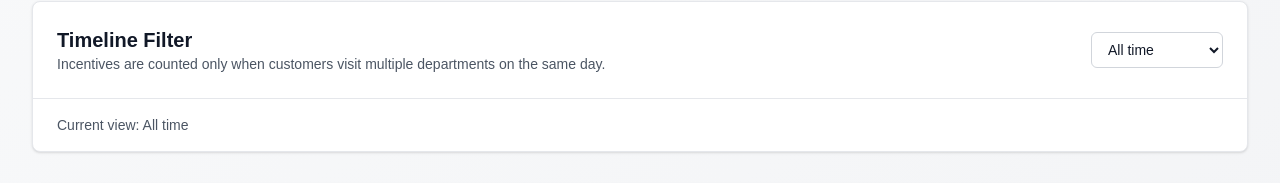
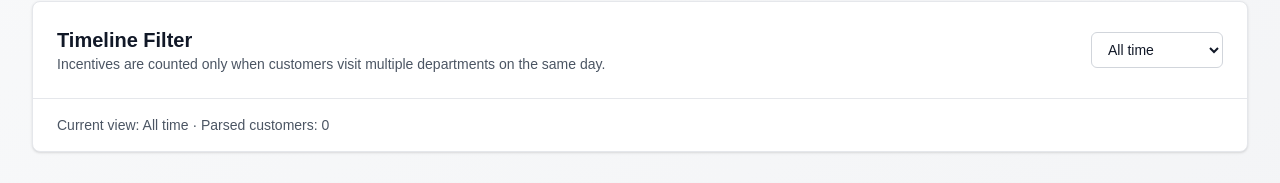
Before and after one commit to RushabhL2309/excel_report, a Next.js app: page / in a window 1280 px wide. Shown: the part 597-780 px from the top of the page. Built offline with nearby package versions, Linux system fonts and the light colour scheme.

Commit message:
new updates for excel

```diff
--- a/app/page.tsx
+++ b/app/page.tsx
@@ -23,23 +23,35 @@ type SalespersonMetric = {
   breakdown: BreakdownEntry[]
 }
 
+type InternalBreakdown = {
+  name: string
+  breakdown: BreakdownEntry[]
+}
+
 type CustomerVisitInfo = {
   customerId: string
-  totalDepartments: number | null
-  visitedDepartments: string[]
+  departments: Set<string>
   dateIso: string | null
   dateKey: string
 }
 
-type InternalBreakdown = {
-  name: string
-  breakdown: BreakdownEntry[]
+type CustomerInteraction = {
+  customerId: string
+  normalizedCustomerId: string
+  voucherNo: string | null
+  voucherDateIso: string | null
+  voucherDateDisplay: string | null
+  department: string | null
+  counter: string | null
+  departmentLabel: string | null
+  salesperson: string
 }
 
 type ParsedWorkbook = {
   metrics: SalespersonMetric[]
   availableDates: string[]
   dateLabels: Record<string, string>
+  customerInteractions: CustomerInteraction[]
 }
 
 const normalizeQuotes = (value: string) => value.replace(/[’‘]/g, "'")
@@ -59,21 +71,6 @@ const stringifyCell = (value: string | number | Date | null): string => {
 const normalizeKey = (value: string | number | Date | null): string => {
   const raw = normalizeQuotes(stringifyCell(value))
   return raw.replace(/\s+/g, ' ').trim().toLowerCase()
-}
-
-const extractNumber = (value: string | number | Date | null): number | null => {
-  if (value === null || value === undefined || value === '') return null
-  if (typeof value === 'number') {
-    return Number.isFinite(value) ? value : null
-  }
-  if (value instanceof Date) {
-    return null
-  }
-  const cleaned = value.replace(/,/g, '')
-  const match = cleaned.match(/-?\d+(?:\.\d+)?/)
-  if (!match) return null
-  const num = Number(match[0])
-  return Number.isFinite(num) ? num : null
 }
 
 const formatDisplayDate = (iso: string): string => {
@@ -138,6 +135,14 @@ const addDaysToIso = (iso: string, days: number): string => {
   return toIsoDate(date)
 }
 
+const calculateIncentiveForDepartments = (departmentCount: number): number => {
+  if (departmentCount >= 5) return 80
+  if (departmentCount === 4) return 60
+  if (departmentCount === 3) return 40
+  if (departmentCount === 2) return 20
+  return 0
+}
+
 const parseWorkbook = (buffer: ArrayBuffer): ParsedWorkbook => {
   const workbook = XLSX.read(buffer, { type: 'array' })
   if (workbook.SheetNames.length === 0) {
@@ -159,7 +164,9 @@ const parseWorkbook = (buffer: ArrayBuffer): ParsedWorkbook => {
     throw new Error('The worksheet is empty.')
   }
 
-  const headerRowIndex = rows.findIndex((row) => row.some((value) => stringifyCell(value) !== ''))
+  const HEADER_ROW_NUMBER = 4
+  const headerRowIndex =
+    HEADER_ROW_NUMBER - 1 < rows.length ? HEADER_ROW_NUMBER - 1 : rows.findIndex((row) => row.some((value) => stringifyCell(value) !== ''))
   if (headerRowIndex === -1) {
     throw new Error('Unable to locate a header row in the worksheet.')
   }
@@ -168,43 +175,54 @@ const parseWorkbook = (buffer: ArrayBuffer): ParsedWorkbook => {
   const normalizedHeader = headerRow.map((cell) => normalizeQuotes(stringifyCell(cell)).trim())
   const headerLookup = normalizedHeader.map((label) => label.toLowerCase())
 
-  const voucherDateIndex = headerLookup.findIndex((label) => label.includes('date'))
-  const firstSalesmanIndex = headerLookup.indexOf('salesman name')
-  const itemGroupIndex = headerLookup.indexOf('itemgroup name')
-  const firstMobileIndex = headerLookup.indexOf('mobile1')
-  const secondMobileIndex = headerLookup.indexOf('mobile1', firstMobileIndex + 1)
-  const totalIndex = headerLookup.indexOf('total')
-  const table3SalesmanIndex = headerLookup.indexOf('salesman name', firstSalesmanIndex + 1)
+  const findHeaderIndex = (needles: string | string[], fromIndex = 0) => {
+    const targets = Array.isArray(needles) ? needles : [needles]
+    const loweredTargets = targets.map((item) => item.toLowerCase())
+    for (let index = fromIndex; index < headerLookup.length; index += 1) {
+      const headerLabel = headerLookup[index]
+      if (!headerLabel) continue
+      if (
+        loweredTargets.some(
+          (target) =>
+            headerLabel === target ||
+            headerLabel.includes(target) ||
+            normalizedHeader[index].toLowerCase() === target
+        )
+      ) {
+        return index
+      }
+    }
+    return -1
+  }
+
+  const voucherNoIndex = findHeaderIndex(['voucher no'])
+  const voucherDateIndex = findHeaderIndex(['voucher date', 'date'])
+  const firstSalesmanIndex = findHeaderIndex(['salesman name', 'sales person'])
+  const itemGroupIndex = findHeaderIndex(['itemgroup name', 'item group name', 'item group'])
+  const counterIndex = findHeaderIndex(['counter name', 'counter'])
+  const firstMobileIndex = findHeaderIndex(['mobile1', 'customer id', 'customer mobile'])
 
   if (firstSalesmanIndex === -1 || itemGroupIndex === -1 || firstMobileIndex === -1) {
     throw new Error('Failed to detect the salesman/department table. Please ensure headers like "Salesman Name", "ItemGroup Name", and "Mobile1" exist.')
   }
 
-  if (secondMobileIndex === -1 || totalIndex === -1) {
-    throw new Error('Failed to detect the department visit table. Please ensure headers like "Mobile1" and "total" exist for the second table.')
-  }
-
-  if (table3SalesmanIndex === -1) {
-    throw new Error('Failed to detect the incentive table. Please ensure the header row contains a second "Salesman Name" column followed by salesperson names.')
-  }
-
-  const departmentColumnIndexes = headerLookup
-    .map((label, index) => ({ label, index }))
-    .filter(({ index }) => index > secondMobileIndex && index < totalIndex && headerRow[index] !== null)
-    .filter(({ label }) => label && label !== 'mobile1' && label !== 'total')
-
-  const incentiveColumns = headerLookup
-    .map((label, index) => ({ label, index, raw: headerRow[index] }))
-    .filter(({ index }) => index > table3SalesmanIndex)
-    .map(({ index, raw }) => ({ index, name: stringifyCell(raw) }))
-    .filter(({ name }) => name !== '')
-
   const salesmanDepartments = new Map<string, { name: string; departments: Set<string> }>()
-  const interactionMap = new Map<string, Set<string>>()
   const customerVisits = new Map<string, CustomerVisitInfo>()
+  const customerSalesmen = new Map<
+    string,
+    Map<string, { name: string; departments: Set<string> }>
+  >()
   const breakdownMap = new Map<string, InternalBreakdown>()
   const availableDates = new Set<string>()
   const dateLabels = new Map<string, string>()
+  const customerInteractions: CustomerInteraction[] = []
+
+  const formatDepartmentCounter = (department: string, counter: string) => {
+    if (department && counter) return `${department} (${counter})`
+    if (department) return department
+    if (counter) return counter
+    return ''
+  }
 
   for (let rowIndex = headerRowIndex + 1; rowIndex < rows.length; rowIndex += 1) {
     const row = rows[rowIndex]
@@ -223,10 +241,13 @@ const parseWorkbook = (buffer: ArrayBuffer): ParsedWorkbook => {
     // Table 1: Salesman -> Department mapping and per-customer interactions
     const rawSalesman = stringifyCell(row[firstSalesmanIndex])
     const rawDepartment = stringifyCell(row[itemGroupIndex])
+    const rawCounter = counterIndex !== -1 ? stringifyCell(row[counterIndex]) : ''
     const rawCustomerFromTable1 = stringifyCell(row[firstMobileIndex])
+    const voucherNo = voucherNoIndex !== -1 ? stringifyCell(row[voucherNoIndex]) : ''
 
     const salesmanKey = normalizeKey(rawSalesman)
-    const departmentValue = rawDepartment
+    const customerKey = normalizeKey(rawCustomerFromTable1)
+    const departmentLabel = formatDepartmentCounter(rawDepartment, rawCounter)
 
     if (salesmanKey) {
       if (!salesmanDepartments.has(salesmanKey)) {
@@ -235,99 +256,105 @@ const parseWorkbook = (buffer: ArrayBuffer): ParsedWorkbook => {
           departments: new Set(),
         })
       }
-      if (departmentValue) {
-        salesmanDepartments.get(salesmanKey)!.departments.add(departmentValue)
+      if (departmentLabel) {
+        salesmanDepartments.get(salesmanKey)!.departments.add(departmentLabel)
       }
     }
 
-    if (salesmanKey && rawCustomerFromTable1) {
-      const customerKey = normalizeKey(rawCustomerFromTable1)
-      const interactionKey = `${customerKey}__${salesmanKey}__${dateInfo.key}`
-      if (!interactionMap.has(interactionKey)) {
-        interactionMap.set(interactionKey, new Set())
+    if (salesmanKey && customerKey) {
+      const visitKey = `${customerKey}__${dateInfo.key}`
+      if (!customerSalesmen.has(visitKey)) {
+        customerSalesmen.set(visitKey, new Map())
       }
-      if (departmentValue) {
-        interactionMap.get(interactionKey)!.add(departmentValue)
+      if (!customerSalesmen.get(visitKey)!.has(salesmanKey)) {
+        customerSalesmen
+          .get(visitKey)!
+          .set(salesmanKey, {
+            name: rawSalesman || 'Unknown Salesman',
+            departments: new Set<string>(),
+          })
+      }
+      if (departmentLabel) {
+        customerSalesmen.get(visitKey)!.get(salesmanKey)!.departments.add(departmentLabel)
       }
     }
 
-    // Table 2: Customer visits per department (date aware)
-    const rawCustomerFromTable2 = stringifyCell(row[secondMobileIndex])
-    if (rawCustomerFromTable2) {
-      const customerKey = normalizeKey(rawCustomerFromTable2)
+    if (customerKey) {
       const visitKey = `${customerKey}__${dateInfo.key}`
-      const visitedDepartments = departmentColumnIndexes
-        .map(({ index }) => {
-          const value = extractNumber(row[index])
-          if (value && value > 0) {
-            return stringifyCell(headerRow[index]) || 'Unknown Department'
-          }
-          return null
-        })
-        .filter((value): value is string => Boolean(value))
-
-      const totalDepartments = extractNumber(row[totalIndex]) ?? (visitedDepartments.length || null)
+      if (!customerVisits.has(visitKey)) {
         customerVisits.set(visitKey, {
-        customerId: rawCustomerFromTable2,
-        totalDepartments,
-        visitedDepartments,
+          customerId: rawCustomerFromTable1,
+          departments: new Set<string>(),
           dateIso: dateInfo.iso,
           dateKey: dateInfo.key,
         })
       }
+      if (departmentLabel) {
+        customerVisits.get(visitKey)!.departments.add(departmentLabel)
+      }
+    }
 
-    // Table 3: Incentive distribution per salesperson
-    const rawCustomerFromTable3 = stringifyCell(row[table3SalesmanIndex])
-    if (rawCustomerFromTable3) {
-      const customerKey = normalizeKey(rawCustomerFromTable3)
-      const visitKey = `${customerKey}__${dateInfo.key}`
-      const visitInfo = customerVisits.get(visitKey)
+    if (rawCustomerFromTable1) {
+      customerInteractions.push({
+        customerId: rawCustomerFromTable1,
+        normalizedCustomerId: customerKey,
+        voucherNo: voucherNo || null,
+        voucherDateIso: dateInfo.iso,
+        voucherDateDisplay: dateInfo.iso
+          ? dateLabels.get(dateInfo.iso) ?? formatDisplayDate(dateInfo.iso)
+          : dateInfo.display,
+        department: rawDepartment || null,
+        counter: rawCounter || null,
+        departmentLabel: departmentLabel || null,
+        salesperson: rawSalesman || 'Unknown Salesman',
+      })
+    }
 
-      incentiveColumns.forEach(({ index, name }) => {
-        const amount = extractNumber(row[index])
-        if (!amount || amount === 0) {
+    // Incentive table rows are no longer required; incentives will be calculated after parsing
+  }
+
+  customerVisits.forEach((visitInfo, visitKey) => {
+    const salesmenForVisit = customerSalesmen.get(visitKey)
+    if (!salesmenForVisit || salesmenForVisit.size === 0) {
       return
     }
 
-        const salespersonKey = normalizeKey(name)
-        if (!salespersonKey) {
+    const uniqueVisitedDepartments = new Set(visitInfo.departments)
+    salesmenForVisit.forEach(({ departments }) => {
+      departments.forEach((dept) => uniqueVisitedDepartments.add(dept))
+    })
+
+    const departmentsVisitedCount = uniqueVisitedDepartments.size
+
+    const incentiveAmount = calculateIncentiveForDepartments(departmentsVisitedCount)
+    if (incentiveAmount === 0) {
       return
     }
 
-        if (!visitInfo) {
-          return
-        }
+    const displayDate = visitInfo.dateIso
+      ? dateLabels.get(visitInfo.dateIso) ?? formatDisplayDate(visitInfo.dateIso)
+      : null
 
-        const totalDepartments = visitInfo.totalDepartments ?? visitInfo.visitedDepartments.length
-        if (totalDepartments !== null && totalDepartments <= 1) {
-          return
-        }
-
-        if (!breakdownMap.has(salespersonKey)) {
-          breakdownMap.set(salespersonKey, {
+    salesmenForVisit.forEach(({ name, departments }, salesmanKey) => {
+      if (!breakdownMap.has(salesmanKey)) {
+        breakdownMap.set(salesmanKey, {
           name,
           breakdown: [],
         })
       }
 
-        const handledKey = `${customerKey}__${salespersonKey}__${dateInfo.key}`
-        const handledDepartments = interactionMap.get(handledKey)
-
-        breakdownMap.get(salespersonKey)!.breakdown.push({
+      breakdownMap.get(salesmanKey)!.breakdown.push({
         customerId: visitInfo.customerId,
-          amount,
-          departmentsVisited: totalDepartments,
-          visitedDepartments: visitInfo.visitedDepartments,
-          handledDepartments: handledDepartments ? Array.from(handledDepartments) : [],
-          dateKey: dateInfo.key,
+        amount: incentiveAmount,
+        departmentsVisited: departmentsVisitedCount,
+        visitedDepartments: Array.from(uniqueVisitedDepartments),
+        handledDepartments: Array.from(departments),
+        dateKey: visitInfo.dateKey,
         dateIso: visitInfo.dateIso,
-          displayDate: visitInfo.dateIso
-            ? dateLabels.get(visitInfo.dateIso) ?? formatDisplayDate(visitInfo.dateIso)
-            : dateInfo.display,
+        displayDate,
       })
     })
-    }
-  }
+  })
 
   const metrics: SalespersonMetric[] = []
 
@@ -373,6 +400,7 @@ const parseWorkbook = (buffer: ArrayBuffer): ParsedWorkbook => {
     metrics: sortedMetrics,
     availableDates: availableDatesList,
     dateLabels: dateLabelRecord,
+    customerInteractions,
   }
 }
 
@@ -390,6 +418,7 @@ export default function Dashboard() {
   const [rawMetrics, setRawMetrics] = useState<SalespersonMetric[]>([])
   const [availableDates, setAvailableDates] = useState<string[]>([])
   const [dateLabels, setDateLabels] = useState<Record<string, string>>({})
+  const [customerInteractions, setCustomerInteractions] = useState<CustomerInteraction[]>([])
   const [selectedSalespersonName, setSelectedSalespersonName] = useState<string | null>(null)
   const [timeframe, setTimeframe] = useState<Timeframe>('all')
   const [selectedDay, setSelectedDay] = useState('')
@@ -408,6 +437,20 @@ export default function Dashboard() {
       setWeekStart('')
     }
   }, [availableDates])
+
+  const interactionsByCustomer = useMemo(() => {
+    const map = new Map<string, CustomerInteraction[]>()
+    customerInteractions.forEach((entry) => {
+      const key = entry.normalizedCustomerId || entry.customerId
+      if (!map.has(key)) {
+        map.set(key, [])
+      }
+      map.get(key)!.push(entry)
+    })
+    return map
+  }, [customerInteractions])
+
+  const customersWithInteractions = interactionsByCustomer.size
 
   const filterPredicate = useMemo(() => {
     if (timeframe === 'all') {
@@ -489,6 +532,7 @@ export default function Dashboard() {
       setRawMetrics(parsed.metrics)
       setAvailableDates(parsed.availableDates)
       setDateLabels(parsed.dateLabels)
+      setCustomerInteractions(parsed.customerInteractions)
       setTimeframe('all')
       setSelectedDay(parsed.availableDates[parsed.availableDates.length - 1] ?? '')
       setWeekStart(parsed.availableDates[parsed.availableDates.length - 1] ?? '')
@@ -497,6 +541,7 @@ export default function Dashboard() {
       setRawMetrics([])
       setAvailableDates([])
       setDateLabels({})
+      setCustomerInteractions([])
       setError(err instanceof Error ? err.message : 'Failed to parse Excel file.')
     } finally {
       setIsParsing(false)
@@ -691,7 +736,9 @@ export default function Dashboard() {
                 )}
               </div>
             </div>
-            <div className="px-6 py-4 text-sm text-gray-600 dark:text-gray-400">Current view: {timeframeLabel}</div>
+            <div className="px-6 py-4 text-sm text-gray-600 dark:text-gray-400">
+              Current view: {timeframeLabel} · Parsed customers: {customersWithInteractions}
+            </div>
           </div>
         </div>
 
```
Lines whose indentation alone changed are shown as unchanged.
